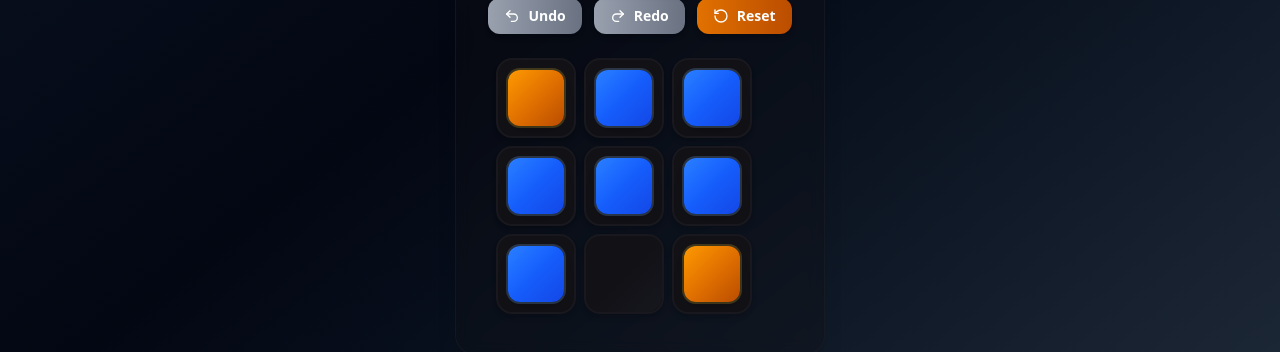
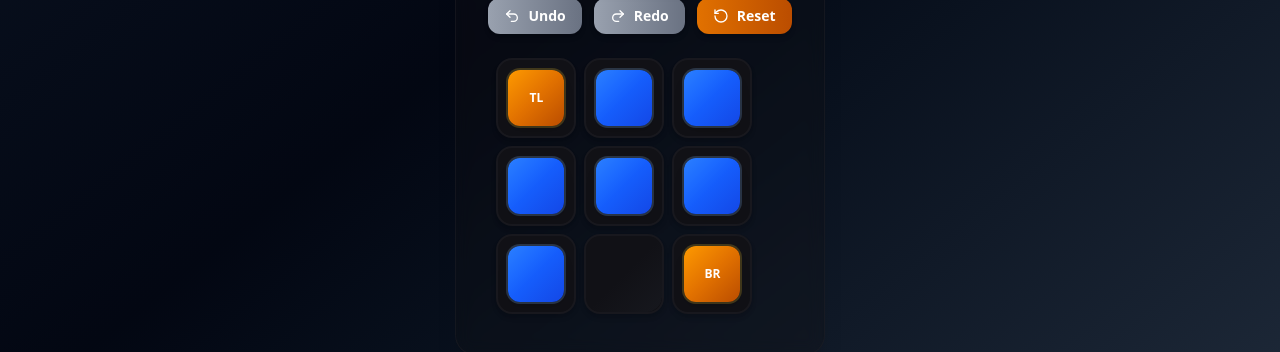
Before and after one commit to skojr/Block-Game, a Next.js app: page /two_block_game in a window 1280 px wide. Shown: the part 595-947 px from the top of the page. Built offline with nearby package versions, Linux system fonts and the light colour scheme.

Commit message:
[Feature] labeled the two blocks in 2 Block Game

```diff
--- a/app/two_block_game/components/TwoBlockGameBoard.tsx
+++ b/app/two_block_game/components/TwoBlockGameBoard.tsx
@@ -12,6 +12,9 @@ interface TwoBlockGameBoardProps {
 
 export default function TwoBlockGameBoard({ rows = 3, cols = 3 }: TwoBlockGameBoardProps) {
     const { moves, squares, handleTileClick, undo, redo, reset, canUndo, canRedo, won } = useBoardGame({ rows, cols });
+
+    const topLeftIndex = 0;
+    const bottomRightIndex = rows * cols - 1;
 
     const renderCell = (cell: CellData, index: number) => {
         if (!cell) return null;
--- a/app/two_block_game/components/TwoBlockSquare.tsx
+++ b/app/two_block_game/components/TwoBlockSquare.tsx
@@ -4,16 +4,20 @@ interface TwoBlockSquareProps {
     onSquareClick: () => void;
     occupied?: boolean;
     target?: boolean;
+    targetId?: 'topLeft' | 'bottomRight';
 }
 
-export default function TwoBlockSquare({ onSquareClick, occupied = true, target = false }: TwoBlockSquareProps) {
+export default function TwoBlockSquare({ onSquareClick, occupied = true, target = false, targetId }: TwoBlockSquareProps) {
     return (
         <button onClick={onSquareClick} className="w-20 h-20 relative border-2 border-border bg-card hover:bg-accent focus:outline-none focus:ring-2 focus:ring-ring focus:ring-offset-2 disabled:cursor-not-allowed flex items-center justify-center rounded-xl transition-all duration-200 shadow-md hover:shadow-lg active:scale-95 group overflow-hidden">
             {occupied && !target && (
                 <div className="w-14 h-14 rounded-lg bg-gradient-to-br from-amber-600 via-blue-700 to-amber-800 dark:from-blue-500 dark:via-blue-600 dark:to-blue-700 shadow-lg ring-2 ring-blue-900/20 dark:ring-blue-300/20 transition-transform duration-200 group-hover:scale-105"></div>
             )}
             {occupied && target && (
-                <div className="w-14 h-14 rounded-lg bg-gradient-to-br from-amber-600 via-amber-700 to-amber-800 dark:from-amber-500 dark:via-amber-600 dark:to-amber-700 shadow-lg ring-2 ring-amber-900/20 dark:ring-amber-300/20 transition-transform duration-200 group-hover:scale-105"></div>
+                <div className="w-14 h-14 rounded-lg bg-gradient-to-br from-amber-600 via-amber-700 to-amber-800 dark:from-amber-500 dark:via-amber-600 dark:to-amber-700 shadow-lg ring-2 ring-amber-900/20 dark:ring-amber-300/20 transition-transform duration-200 group-hover:scale-105 flex items-center justify-center">
+                    {targetId === 'topLeft' && <span className="text-white font-bold text-xs">TL</span>}
+                    {targetId === 'bottomRight' && <span className="text-white font-bold text-xs">BR</span>}
+                </div>
             )}
             {!occupied && (
                 <div className="absolute inset-0 bg-gradient-to-br from-transparent via-transparent to-gray-300/10 dark:to-gray-600/10 rounded-xl"></div>
```
